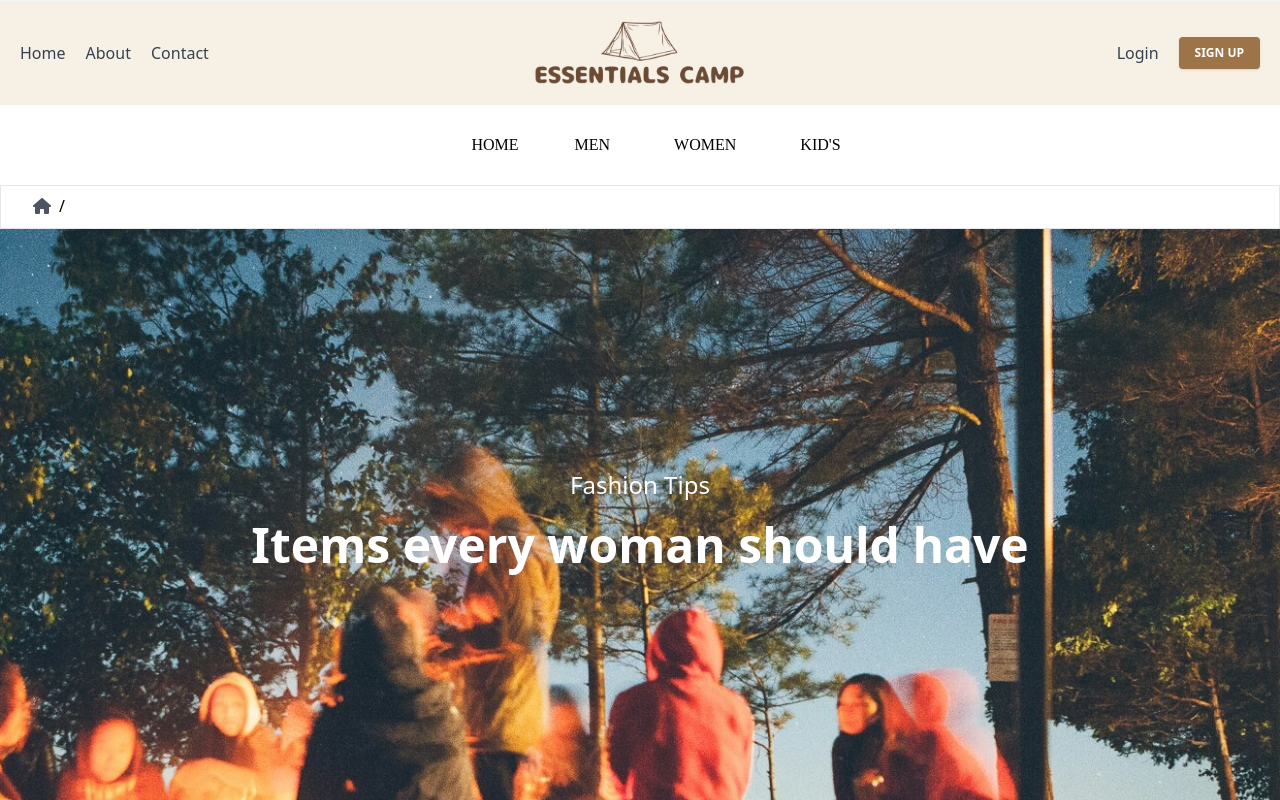
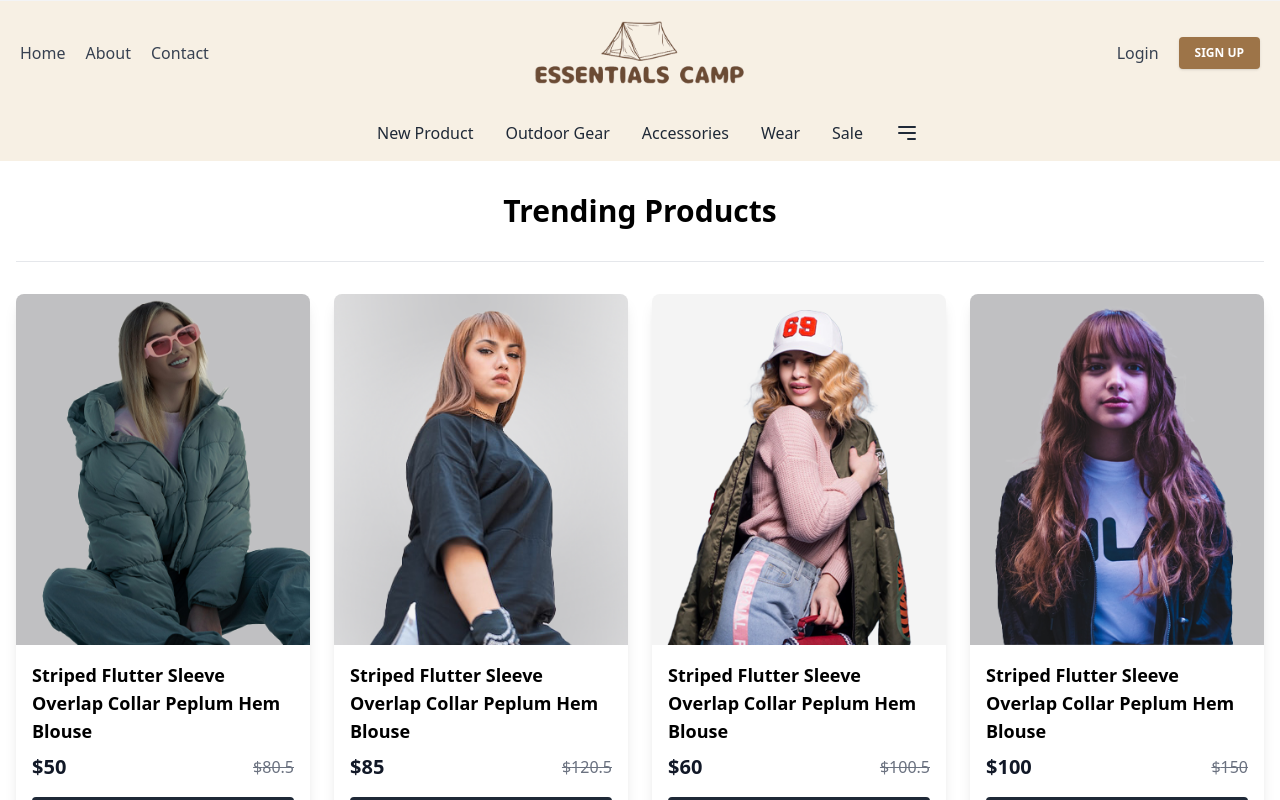
Before and after one commit to cimisachimi/campinggear-site, a React (Vite) app in the folder frontend/: page /kids in a window 1280 px wide. Shown: the top 800 px of the page. Built offline with nearby package versions, Linux system fonts and the light colour scheme.

Commit message:
Menghubungkan Page (sudah bisa navigasi)

```diff
--- a/frontend/src/App.jsx
+++ b/frontend/src/App.jsx
@@ -1,6 +1,4 @@
 import { BrowserRouter, Route, Routes } from "react-router-dom";
-import Header from "./components/Header";
-import Nav from "./components/Navbar";
 
 // HomePage Option
 import Home from "./pages/Home";
@@ -8,13 +6,17 @@ import Category from "./pages/Category";
 import Product from "./pages/Product";
 import Login from "./pages/Login";
 import Cart from "./pages/Cart";
+
+// Componenet
+import Header from "./components/Header";
+import Navbar from "./components/Navbar";
 import Footer from "./components/Footer";
+import Popular from "./components/Popular";
 
-import Breadcrumb from "./components/Breadcrumb";
-import Hero from "./components/Hero";
-import ProductList from "./components/Productlist";
-import BrandPartner from "./components/Brand";
-import Navbar from "./components/navbar/Navbar";
+// Assets
+import bannerswomens from "./assets/bannerwomens.png";
+import bannermens from "./assets/bannermens.png";
+import bannerkids from "./assets/bannerkids.png";
 
 export default function App() {
   return (
@@ -23,35 +25,31 @@ export default function App() {
         {/* Tampilan Header dan Navbar */}
         <Header />
         <Navbar />
-
-        {/* Breadcrump Component */}
-        <Breadcrumb />
-
-        <Home />
-
-        <ProductList />
-        <BrandPartner />
-
+        <Popular />
         {/* Route ke page lain  */}
         <Routes>
-          <Route path="/" elements={<Home />} />
-
+          <Route path="/" element={<Home />} />
           {/* Categories */}
-          <Route path="/OutdoorGear" elements={<Category />} />
-          <Route path="/ClothesAndAccesories" elements={<Category />} />
-          <Route path="/Pakaian" elements={<Category />} />
-
+          <Route
+            path="/mens"
+            element={<Category category={"mens"} banner={bannermens} />}
+          />
+          <Route
+            path="/womens"
+            element={<Category category={"women"} banner={bannerswomens} />}
+          />
+          <Route
+            path="/kids"
+            element={<Category category={"kids"} banner={bannerkids} />}
+          />
           {/* Product */}
-          <Route path="/" elements={<Product />} />
+          <Route path="/product" element={<Product />} />
           <Route path=":productId" element={<Product />}></Route>
-
           {/* Login */}
-          <Route path="/" elements={<Login />} />
-          <Route path="/" elements={<Cart />} />
+          <Route path="/" element={<Login />} />
+          <Route path="/" element={<Cart />} />
         </Routes>
-
         {/* Tampilan Footer */}
-
         <Footer />
       </BrowserRouter>
     </main>
--- /dev/null
+++ b/frontend/src/Context/ShopContext.jsx
@@ -0,0 +1,16 @@
+import { createContext } from "react";
+import { all_products } from "../assets/all_products";
+
+export const ShopContext = createContext(null);
+
+const ShopContextProvider = (props) => {
+  const contextValue = { all_products };
+
+  return (
+    <ShopContext.Provider value={contextValue}>
+      {props.children}
+    </ShopContext.Provider>
+  );
+};
+
+export default ShopContextProvider;
--- a/frontend/src/components/Item.jsx
+++ b/frontend/src/components/Item.jsx
@@ -5,7 +5,7 @@ const Item = ({ id, name, image, old_price, new_price }) => {
   return (
     <div className="bg-white rounded-lg shadow-lg overflow-hidden">
       <Link to={`product/${id}`}>
-        <img className="w-full h-48 object-cover" src={image} alt={name} />
+        <img className="w-full h-90 object-cover" src={image} alt={name} />
       </Link>
       <div className="p-4">
         <h2 className="text-lg font-semibold mb-2">{name}</h2>
--- a/frontend/src/components/Navbar.jsx
+++ b/frontend/src/components/Navbar.jsx
@@ -1,163 +1,113 @@
 import React, { useState } from "react";
+import { NavLink } from "react-router-dom";
 
 const Navbar = () => {
-  const [hoveredMenu, setHoveredMenu] = useState(null);
+  const [isDropdownOpen, setIsDropdownOpen] = useState(false);
 
-  const menuItems = [
-    {
-      name: "New & Featured",
-      submenu: [
-        "New Releases",
-        "Bestsellers",
-        "Member Exclusive",
-        "Jordan",
-        "Lifestyle Running",
-        "Customize with Nike By You",
-        "Sale",
-        "Running Shoe Finder",
-        "Sustainable Materials",
-      ],
-    },
-    {
-      name: "Men",
-      submenu: [
-        "All Shoes",
-        "Newest Sneakers",
-        "Jordan",
-        "Lifestyle",
-        "Running",
-        "Gym and Training",
-        "Basketball",
-        "Football",
-        "Sandals and Slides",
-        "Last Sizes Available",
-        "Customize with Nike By You",
-        "Top Picks Under Rp 1,500,000",
-      ],
-    },
-    {
-      name: "Women",
-      submenu: [
-        "All Clothing",
-        "Tops and T-Shirts",
-        "Shorts",
-        "Pants and Leggings",
-        "Hoodies and Sweatshirts",
-        "Jackets and Gilets",
-        "Jerseys and Kits",
-        "Jordan",
-      ],
-    },
-    {
-      name: "Kids",
-      submenu: [
-        "All Accessories and Equipment",
-        "Bags and Backpacks",
-        "Socks",
-        "Hats and Headwear",
-      ],
-    },
-    {
-      name: "Sale",
-      submenu: [
-        "Running",
-        "Basketball",
-        "Football",
-        "Golf",
-        "Tennis",
-        "Gym and Training",
-        "Yoga",
-        "Skateboarding",
-      ],
-    },
-    {
-      name: "Customise",
-      submenu: [
-        "Nike Sportswear",
-        "NikeLab",
-        "Nike By You",
-        "Jordan",
-        "ACG",
-        "NBA",
-        "Nike SB",
-      ],
-    },
-    { name: "SNKRS", submenu: [] },
-  ];
+  const toggleDropdown = () => {
+    setIsDropdownOpen(!isDropdownOpen);
+  };
 
   return (
-    <nav className="bg-white shadow">
-      <div className="max-w-7xl mx-auto px-4 sm:px-6 lg:px-8">
-        <div className="flex justify-between h-16">
-          <div className="flex space-x-8">
-            {menuItems.map((item, index) => (
-              <div
-                key={index}
-                className="relative"
-                onMouseEnter={() => setHoveredMenu(index)}
-                onMouseLeave={() => setHoveredMenu(null)}
+    <nav className="flex justify-center items-center bg-creamBase p-4">
+      {/* Middle section: Menu items */}
+      <div className="flex justify-center items-center w-full md:w-auto">
+        <NavLink
+          to="/new-product"
+          className={({ isActive }) =>
+            isActive ? "text-gray-800 mx-4 font-bold" : "text-gray-800 mx-4"
+          }
         >
-                <button className="text-gray-900 inline-flex items-center px-1 pt-1 border-b-2 text-sm font-medium">
-                  {item.name}
+          New Product
+        </NavLink>
+        <NavLink
+          to="/outdoor-gear"
+          className={({ isActive }) =>
+            isActive ? "text-gray-800 mx-4 font-bold" : "text-gray-800 mx-4"
+          }
+        >
+          Outdoor Gear
+        </NavLink>
+        <div className="relative">
+          {/* Dropdown trigger */}
+          <button
+            className="text-gray-800 hover:text-gray-800 focus:outline-none mx-4"
+            onClick={toggleDropdown}
+          >
+            Accessories
           </button>
-                {hoveredMenu === index && item.submenu.length > 0 && (
-                  <div className="absolute left-0 right-0 mt-1 bg-white shadow-lg z-10 w-screen">
-                    <div className="max-w-7xl mx-auto px-4 sm:px-6 lg:px-8">
-                      <div className="grid grid-cols-4 gap-4 p-4">
-                        {item.submenu.map((submenuItem, submenuIndex) => (
-                          <div key={submenuIndex}>
-                            <ul>
-                              <li>{submenuItem}</li>
-                            </ul>
-                          </div>
-                        ))}
+
+          {/* Dropdown menu */}
+          {isDropdownOpen && (
+            <div className="absolute left-0 mt-2 w-full bg-creamBase z-10">
+              <div className="flex justify-center">
+                {/* Submenu items */}
+                <div className="flex flex-col space-y-2 p-4">
+                  <NavLink
+                    to="/accessories/hats"
+                    className={({ isActive }) =>
+                      isActive ? "text-gray-800 font-bold" : "text-gray-800"
+                    }
+                  >
+                    Hats
+                  </NavLink>
+                  <NavLink
+                    to="/accessories/bags"
+                    className={({ isActive }) =>
+                      isActive ? "text-gray-800 font-bold" : "text-gray-800"
+                    }
+                  >
+                    Bags
+                  </NavLink>
+                  <NavLink
+                    to="/accessories/sunglasses"
+                    className={({ isActive }) =>
+                      isActive ? "text-gray-800 font-bold" : "text-gray-800"
+                    }
+                  >
+                    Sunglasses
+                  </NavLink>
                 </div>
               </div>
             </div>
           )}
         </div>
-            ))}
+        <NavLink
+          to="/wear"
+          className={({ isActive }) =>
+            isActive ? "text-gray-800 mx-4 font-bold" : "text-gray-800 mx-4"
+          }
+        >
+          Wear
+        </NavLink>
+        <NavLink
+          to="/sale"
+          className={({ isActive }) =>
+            isActive ? "text-gray-800 mx-4 font-bold" : "text-gray-800 mx-4"
+          }
+        >
+          Sale
+        </NavLink>
       </div>
-          <div className="flex items-center space-x-4">
-            <div className="relative text-gray-600">
-              <input
-                type="search"
-                name="search"
-                placeholder="Search"
-                className="bg-gray-200 h-10 px-5 pr-10 rounded-full text-sm focus:outline-none"
-              />
-              <button
-                type="submit"
-                className="absolute right-0 top-0 mt-3 mr-4"
-              >
+
+      {/* Right section: Search bar */}
+      <div className="hidden md:flex items-center ml-4">
+        <button className="text-gray-800 hover:text-gray-800 focus:outline-none">
           <svg
-                  className="h-4 w-4 fill-current"
+            className="h-6 w-6"
+            fill="none"
+            stroke="currentColor"
+            viewBox="0 0 24 24"
             xmlns="http://www.w3.org/2000/svg"
-                  version="1.1"
-                  id="Capa_1"
-                  x="0px"
-                  y="0px"
-                  viewBox="0 0 24 24"
-                  xml:space="preserve"
           >
             <path
-                    d="M23.707,22.293l-6.387-6.387c1.391-1.75,2.229-3.943,2.229-6.335C19.549,4.243,15.307,0,10.275,0
-                    C5.243,0,1,4.243,1,9.571c0,5.328,4.243,9.571,9.275,9.571c2.392,0,4.585-0.838,6.335-2.229l6.387,6.387
-                    c0.195,0.195,0.451,0.293,0.707,0.293s0.512-0.098,0.707-0.293C24.098,23.317,24.098,22.683,23.707,22.293z M10.275,17.143
-                    c-4.208,0-7.618-3.41-7.618-7.571c0-4.162,3.41-7.571,7.618-7.571c4.208,0,7.618,3.41,7.618,7.571
-                    C17.893,13.733,14.483,17.143,10.275,17.143z"
-                  />
+              strokeLinecap="round"
+              strokeLinejoin="round"
+              strokeWidth="2"
+              d="M4 6h16M4 12h16m-7 6h7"
+            ></path>
           </svg>
         </button>
-            </div>
-            <button className="text-gray-900 px-2">
-              <i className="far fa-heart"></i>
-            </button>
-            <button className="text-gray-900 px-2">
-              <i className="fas fa-shopping-cart"></i>
-            </button>
-          </div>
-        </div>
       </div>
     </nav>
   );
--- a/frontend/src/pages/Category.jsx
+++ b/frontend/src/pages/Category.jsx
@@ -1,7 +1,15 @@
 import React from "react";
 
-const Category = () => {
-  return <div>Category</div>;
+const Category = ({ category, banner }) => {
+  return (
+    <section>
+      <div>
+        <div>
+          <img src={banner} alt="" />
+        </div>
+      </div>
+    </section>
+  );
 };
 
 export default Category;
--- a/frontend/src/pages/Home.jsx
+++ b/frontend/src/pages/Home.jsx
@@ -1,11 +1,14 @@
 import React from "react";
-import Hero from "../components/Hero";
+import Breadcrumb from "../components/Breadcrumb";
+import ProductList from "../components/Productlist";
 import Popular from "../components/Popular";
 
 const Home = () => {
   return (
     <div>
-      <Hero />
+      <h1>This is Home Page</h1>
+      <Breadcrumb />
+      <ProductList />
       <Popular />
     </div>
   );
```
Also changed, not shown: frontend/src/components/Header.jsx (+6 -3 lines). Lines whose indentation alone changed are shown as unchanged.
